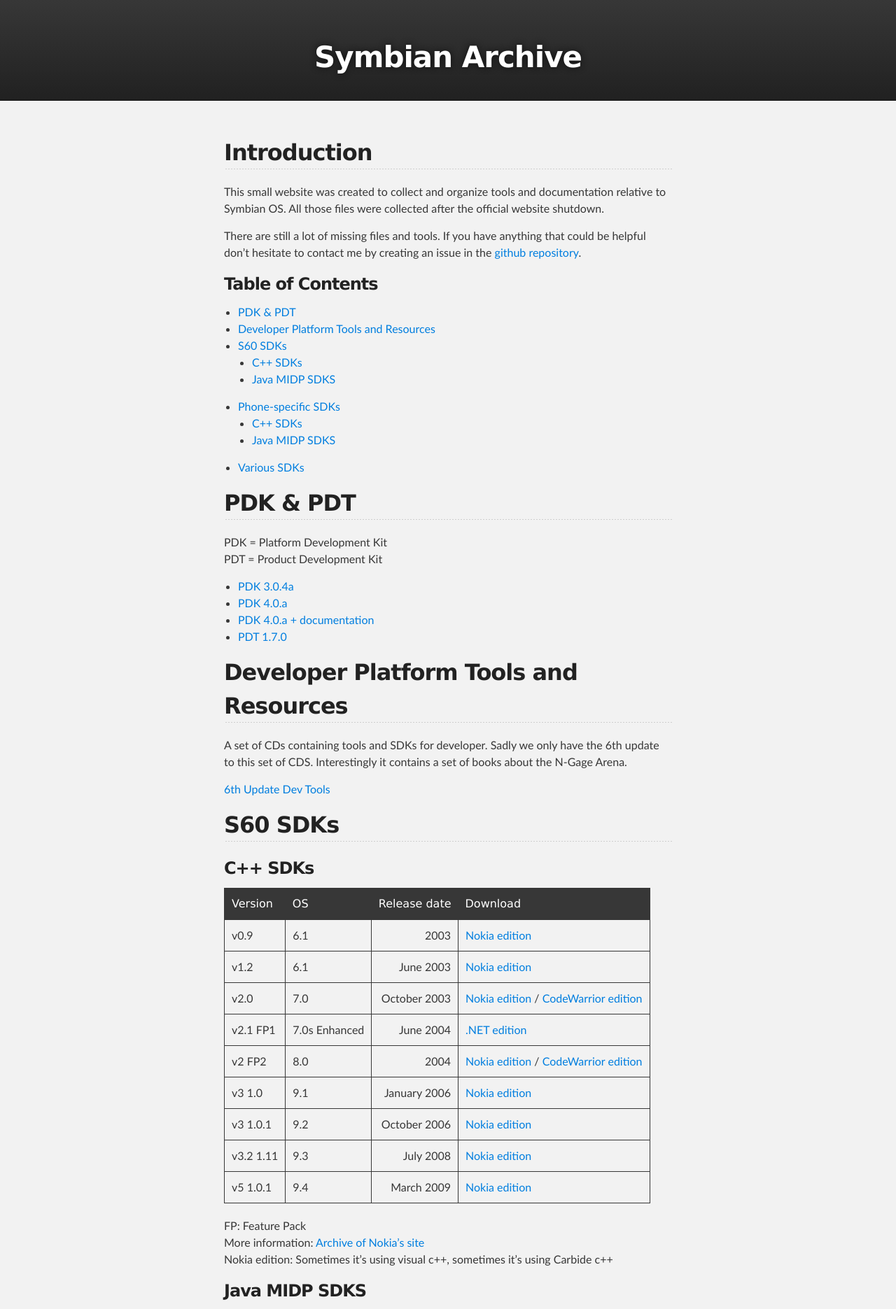
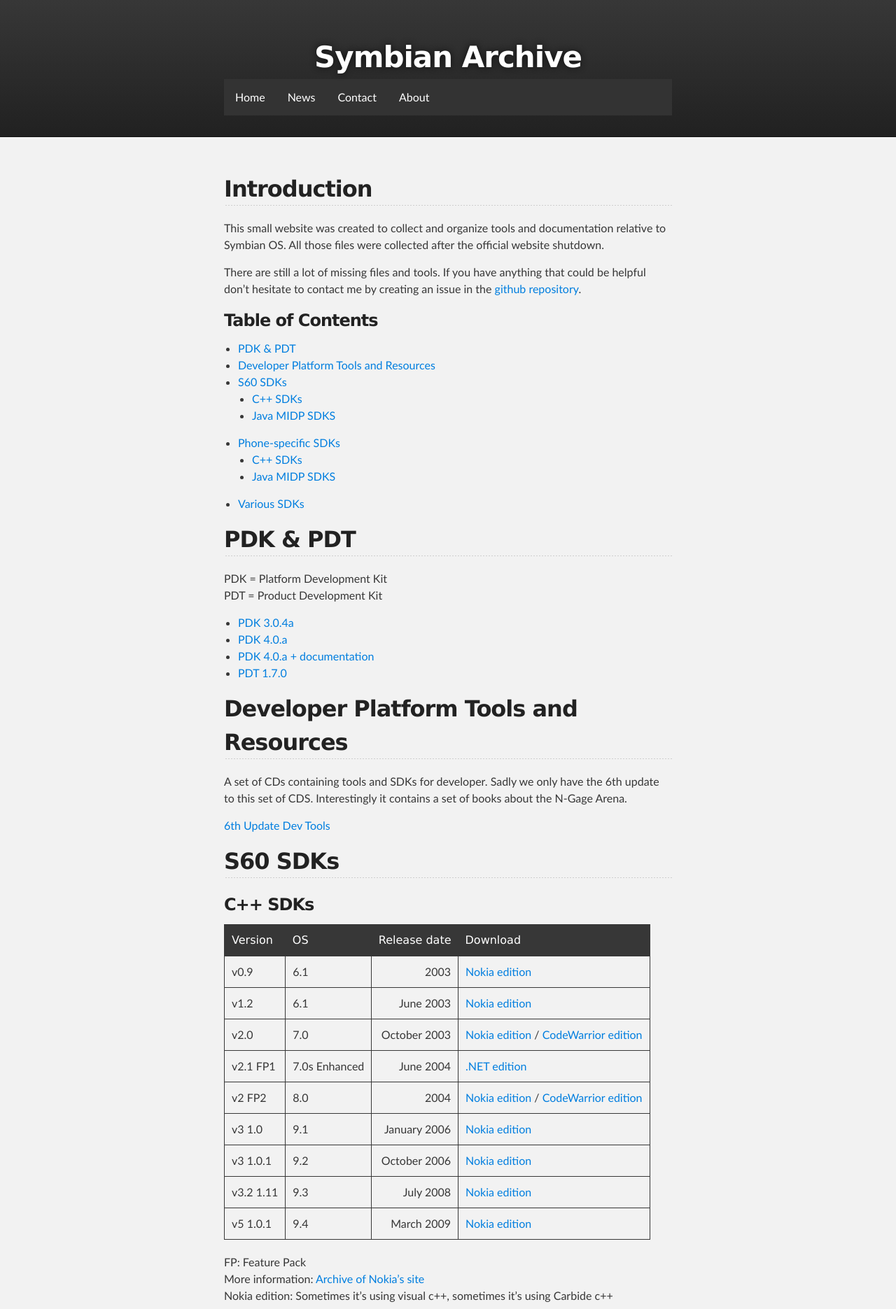
Before and after one commit to mrRosset/Symbian-Archive, a Jekyll site: the page built from index.md, in a window 1280 px wide. Shown: the top 1871 px of the page at 70% size. Built offline with Jekyll 4.4.1, drawn with Linux system fonts in a browser that asks for light colours; our own code applies the rules of GitHub Pages for plain Markdown files; the repository's description, which GitHub fills in, is left out.

Commit message:
tentative add navigation bar

```diff
--- a/_layouts/default.html
+++ b/_layouts/default.html
@@ -28,6 +28,12 @@
               <a class="tar_download_link" href="{{ site.github.tar_url }}">Download this project as a tar.gz file</a>
             </section>
           {% endif %}
+		  <ul>
+			<li><a class="active" href="#home">Home</a></li>
+			<li><a href="#news">News</a></li>
+			<li><a href="#contact">Contact</a></li>
+			<li><a href="#about">About</a></li>
+		  </ul>
         </header>
     </div>
 
--- a/_sass/jekyll-theme-slate.scss
+++ b/_sass/jekyll-theme-slate.scss
@@ -425,3 +425,32 @@ Small Device Styles
   }
 
 }
+
+/*******************************************************************************
+Custom modifications
+*******************************************************************************/
+
+
+header ul {
+    list-style-type: none;
+    margin: 0;
+    padding: 0;
+    overflow: hidden;
+    background-color: #333;
+}
+
+header li {
+    float: left;
+}
+
+header li a {
+    display: block;
+    color: white;
+    text-align: center;
+    padding: 14px 16px;
+    text-decoration: none;
+}
+
+header li a:hover {
+    background-color: #111;
+}
```
